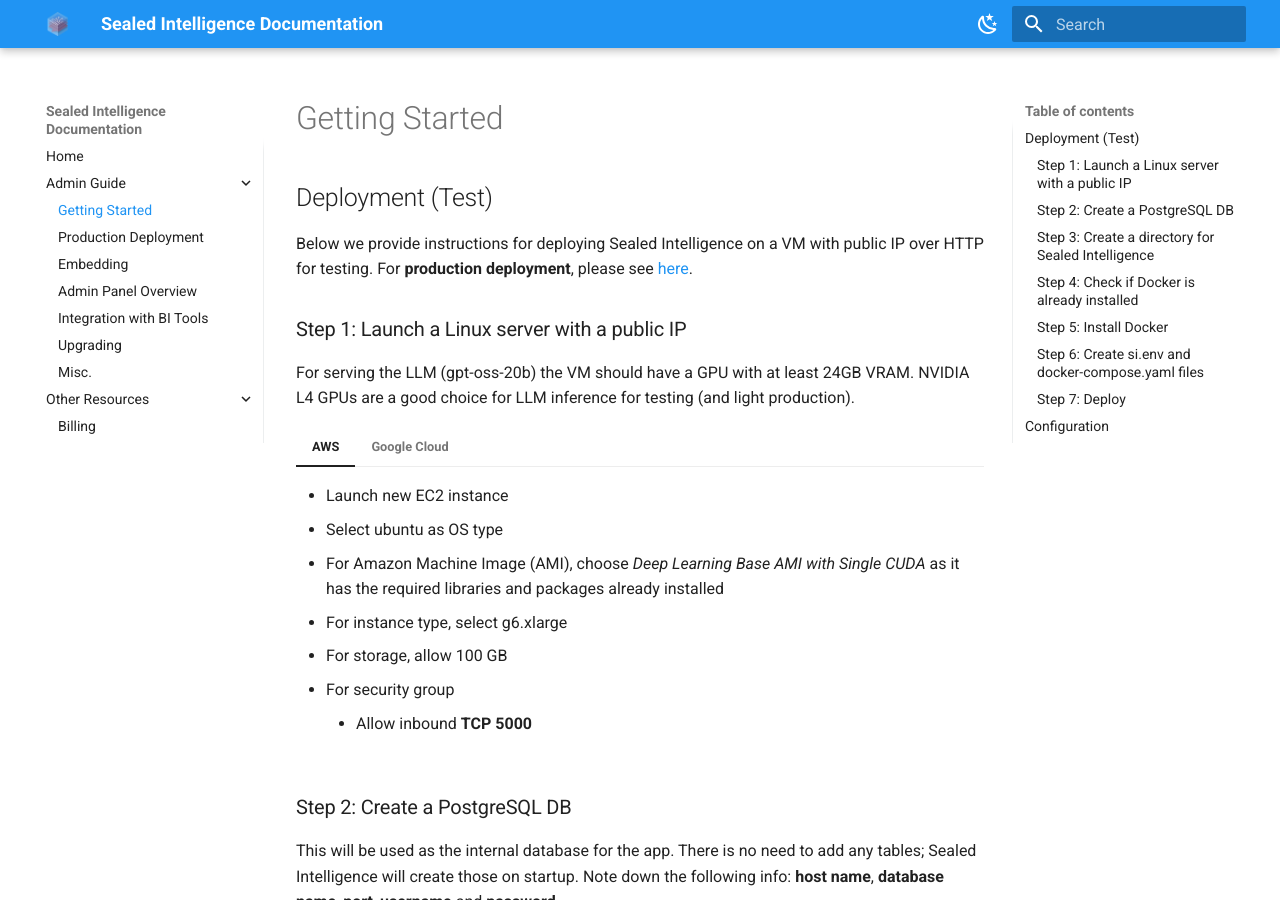
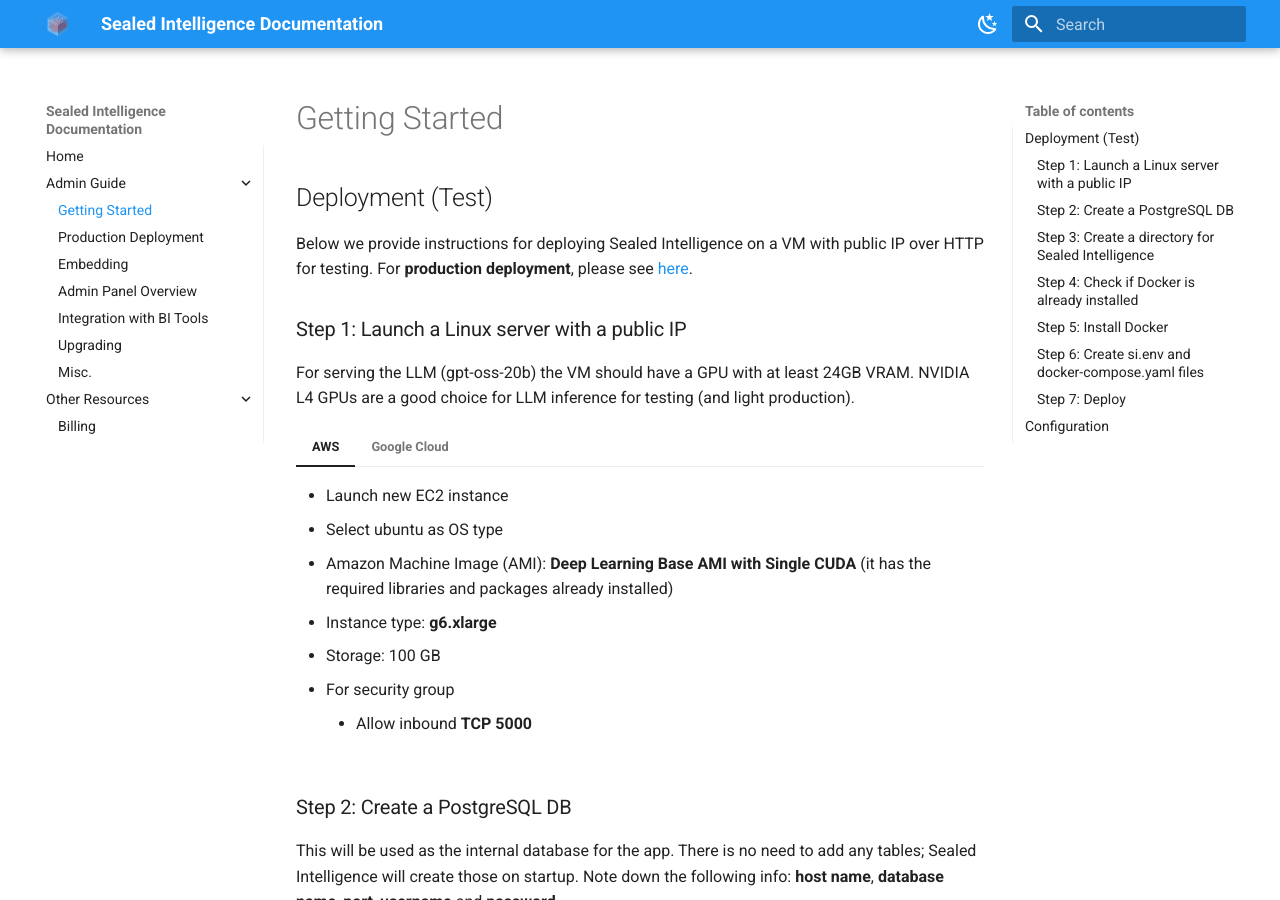
Before and after one commit to Sealed-Intelligence/Sealed-Intelligence, an MkDocs documentation site: the page built from docs/admin_guide/getting_started.md, in a window 1280 px wide and 900 px high. Built offline with MkDocs 1.6.1 and Material for MkDocs 9.7.7, drawn with Linux system fonts in a browser that asks for light colours.

Commit message:
update docs

```diff
--- a/docs/admin_guide/getting_started.md
+++ b/docs/admin_guide/getting_started.md
@@ -50,9 +50,9 @@
 
     - Launch new EC2 instance
     - Select ubuntu as OS type
-    - For Amazon Machine Image (AMI), choose *Deep Learning Base AMI with Single CUDA* as it has the required libraries and packages already installed
-    - For instance type, select g6.xlarge
-    - For storage, allow 100 GB
+    - Amazon Machine Image (AMI): **Deep Learning Base AMI with Single CUDA** (it has the required libraries and packages already installed)
+    - Instance type: **g6.xlarge**
+    - Storage: 100 GB
     - For security group
         - Allow inbound **TCP 5000**
 
```
Also changed, not shown: other parts of docs/admin_guide/getting_started.md (+3 -3 lines).
